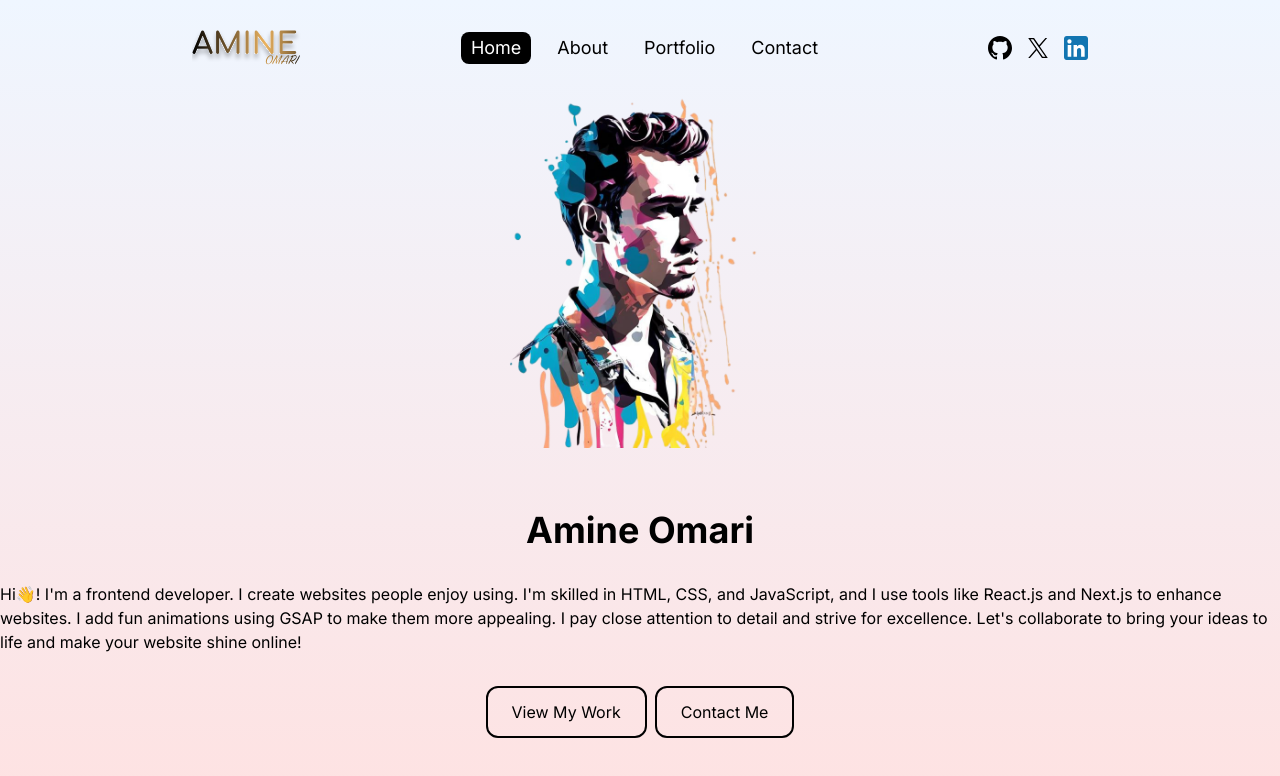
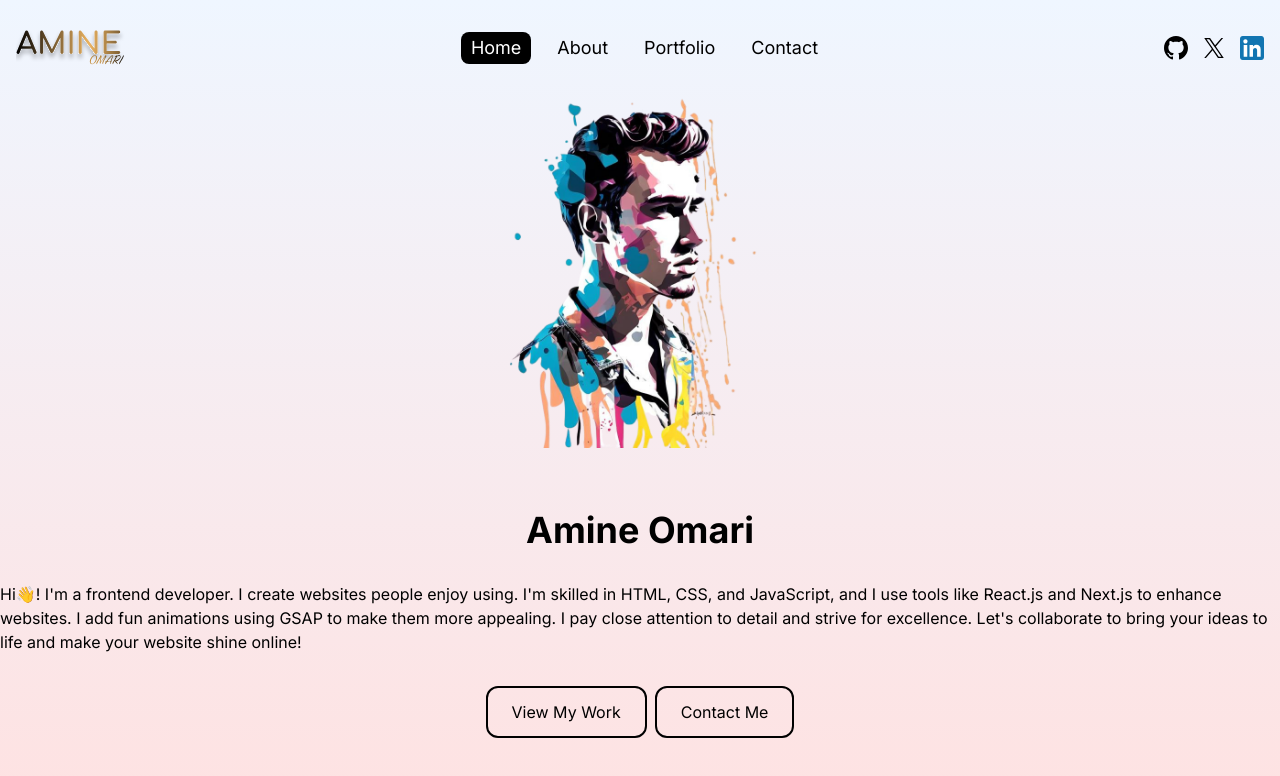
Before and after one commit to amine-omari/my-portfolio, a Next.js app: page / in a window 1280 px wide. Shown: the top 776 px of the page. Built offline with nearby package versions, Linux system fonts and the light colour scheme.

Commit message:
feat: add max width to Navbar compoenent

```diff
--- a/src/components/Navbar.jsx
+++ b/src/components/Navbar.jsx
@@ -53,7 +53,7 @@ const Navbar = () => {
   const [open, setOpen] = useState(false);
 
   return (
-    <div className="h-full flex items-center justify-between px-4 sm:px-8 md:px-12 lg:px-20 xl:px-48 lg:text-lg">
+    <div className="h-full flex items-center justify-between max-w-[1400px] mx-auto px-4 lg:text-lg">
       {/* LOGO */}
       <div>
         <Link href="/">
```
